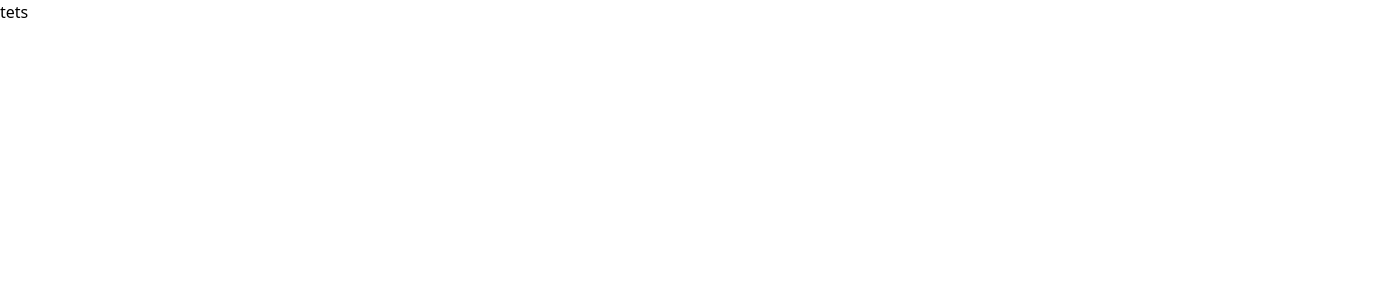
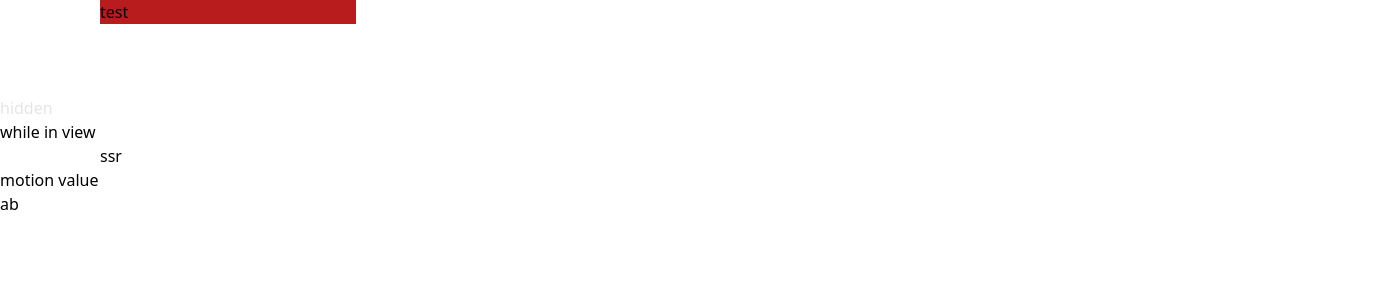
Before and after one commit to youyoumu/framer-motion-practice, a React (Vite) app: page / in a window 1280 px wide. Shown: the top 300 px of the page, 1380 px wide, since content can reach past the window. Built offline with nearby package versions, Linux system fonts and the light colour scheme.

Commit message:
Introduction

```diff
--- a/package.json
+++ b/package.json
@@ -10,6 +10,7 @@
     "preview": "vite preview"
   },
   "dependencies": {
+    "framer-motion": "^11.3.24",
     "react": "^18.3.1",
     "react-dom": "^18.3.1"
   },
--- a/src/App.jsx
+++ b/src/App.jsx
@@ -1,3 +1,53 @@
+import { motion, useMotionValue, useTransform } from 'framer-motion'
+import { useState } from 'react'
+
 export default function App() {
-  return <div className="flex">tets</div>
+  const list = { hidden: { opacity: 0.2 } }
+  const item = { hidden: { x: -10, opacity: 0 } }
+  const hidden = { hidden: { opacity: 0.1 } }
+
+  const x = useMotionValue(0)
+  const opacity = useTransform(x, [-100, 0, 100], [0, 1, 0])
+
+  const [flexCol, setFlexCol] = useState(false)
+
+  return (
+    <>
+      <motion.div
+        animate={{ x: 100 }}
+        className="bg-red-700 w-64"
+        whileHover={{ scale: 1.1 }}
+        whileTap={{ scale: 1.2 }}
+        drag="x"
+        dragConstraints={{ left: -100, right: 500 }}
+      >
+        test
+      </motion.div>
+      <motion.ul animate="hidden" variants={list}>
+        <motion.li variants={item}>test</motion.li>
+        <motion.li variants={item}>test2</motion.li>
+        <motion.li variants={item}>test3</motion.li>
+      </motion.ul>
+      <motion.div animate="hidden" variants={hidden}>
+        hidden
+      </motion.div>
+      <motion.div initial={{ opacity: 0 }} whileInView={{ opacity: 1 }}>
+        while in view
+      </motion.div>
+      <motion.div initial={false} animate={{ x: 100 }}>
+        ssr
+      </motion.div>
+      <motion.div drag="x" style={{ x, opacity }}>
+        motion value
+      </motion.div>
+      <motion.div
+        className={`flex ${flexCol ? 'flex-col' : 'flex-row'}`}
+        onClick={() => setFlexCol(!flexCol)}
+        layout
+      >
+        <motion.div>a</motion.div>
+        <motion.div>b</motion.div>
+      </motion.div>
+    </>
+  )
 }
```
Also changed, not shown: 1 other file (tests, documents, lock files or other folders).
